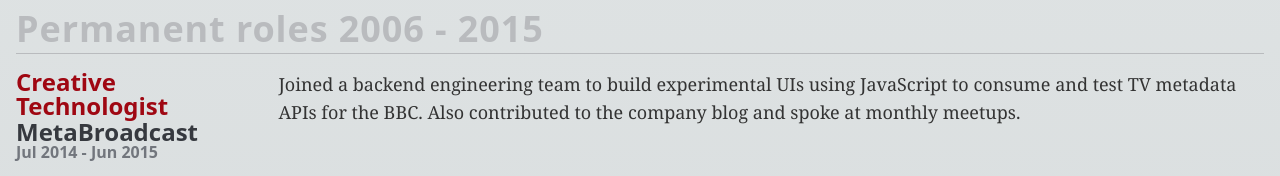
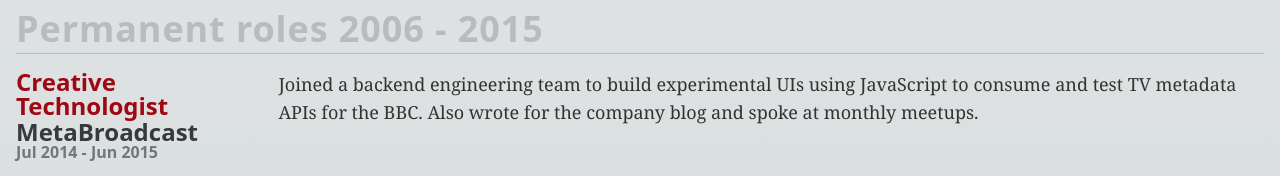
Before and after one commit to DanielGovan/showcase2023, a Next.js app: page /timeline in a window 1280 px wide. Shown: the part 2722-2898 px from the top of the page. Built offline with nearby package versions, Linux system fonts and the light colour scheme.

Commit message:
Copy tweak

```diff
--- a/copy/ExperiencePermEra.tsx
+++ b/copy/ExperiencePermEra.tsx
@@ -19,7 +19,7 @@
         <Para>
           Joined a backend engineering team to build experimental UIs using
           JavaScript to consume and test TV metadata APIs for the BBC. Also
-          contributed to the company blog and spoke at monthly meetups.
+          wrote for the company blog and spoke at monthly meetups.
         </Para>
       </Place>
       <Place
```
